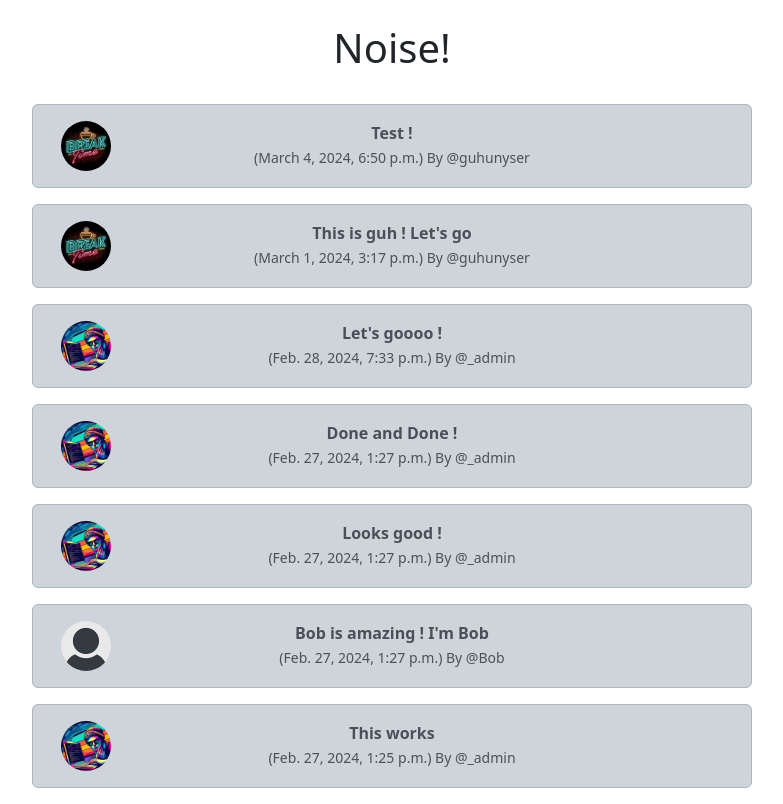
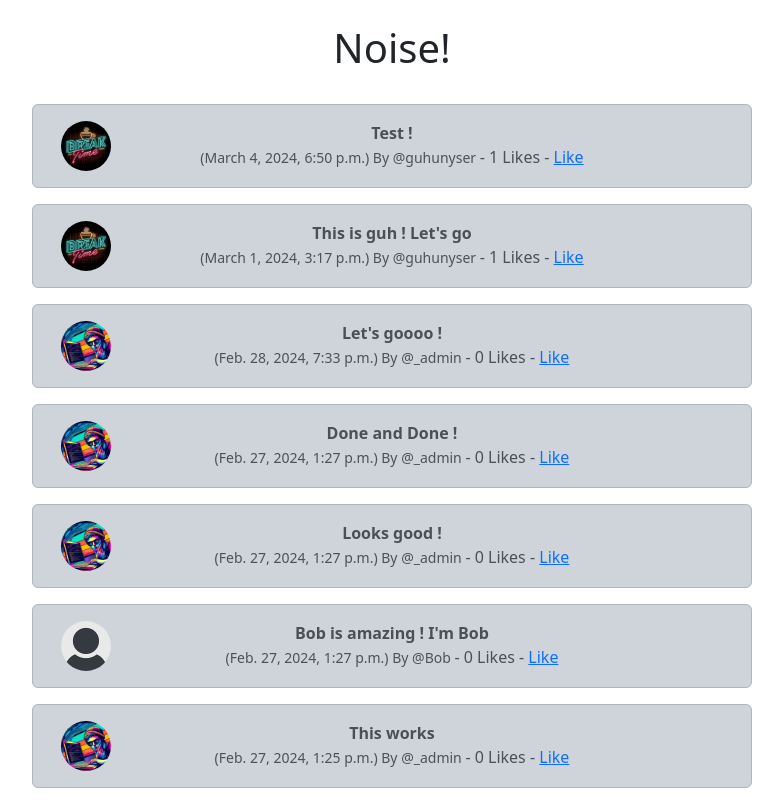
Before and after one commit to Eamateli/Circle, a Django app: page / in a window 1280 px wide. Shown: the part 56-860 px from the top of the page, without its empty margins (62-845 px from the left). Run offline with Django 5.2, Linux system fonts and the light colour scheme; data comes from the database, SQL or seed files in the repository; both versions use the stored data as it was after the commit.

Commit message:
Adding a like link

```diff
--- a/social/circle/templates/home.html
+++ b/social/circle/templates/home.html
@@ -25,7 +25,7 @@
     <small class="text-muted">
       ({{ noise.created_at}}) By @{{ noise.user.username}}
     </small>
-
+    - {{ noise.number_of_likes }} Likes - <a href="{%  url 'noise_like' noise.id  %}">Like</a>
 
   </div>
    <br/>
```
Also changed, not shown: social/db.sqlite3.
